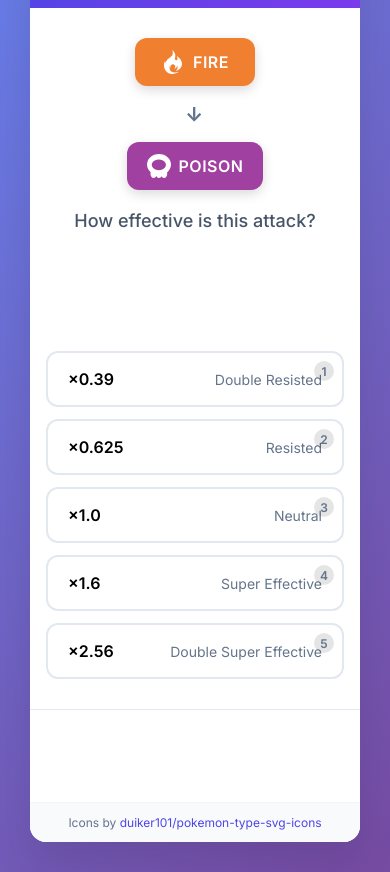
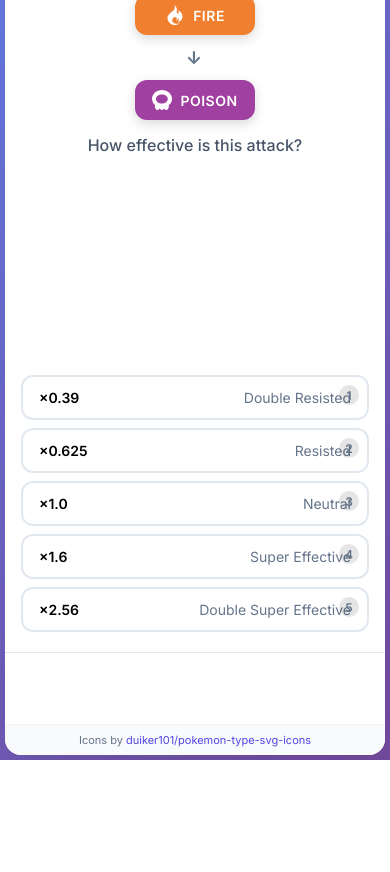
Before and after one commit to bajosoto/pogo-type-trainer, a plain HTML site: page index.html in a window 390 px wide. Shown: the part 94-966 px from the top of the page. After the commit the page ends 854 px from the top, so only its background shows below. Drawn offline with Linux system fonts and the light colour scheme.

Commit message:
Update @mobile css to fit elements on screen

```diff
--- a/styles.css
+++ b/styles.css
@@ -22,6 +22,8 @@ body {
     max-width: 500px;
     overflow: hidden;
     position: relative;
+    display: flex;
+    flex-direction: column;
 }
 
 .header {
@@ -62,11 +64,16 @@ body {
 
 .main-content {
     padding: 40px 20px;
+    flex: 1;
+    display: flex;
+    flex-direction: column;
+    justify-content: space-between;
+    min-height: 0;
 }
 
 .question-container {
     text-align: center;
-    margin-bottom: 40px;
+    margin-bottom: 30px;
 }
 
 .matchup {
@@ -110,8 +117,8 @@ body {
 }
 
 .inline-feedback {
-    margin-top: 20px;
-    min-height: 60px;
+    margin-top: 15px;
+    min-height: 50px;
     opacity: 0;
     transition: opacity 0.3s ease;
 }
@@ -271,34 +278,99 @@ body {
 
 /* Responsive design */
 @media (max-width: 480px) {
+    body {
+        padding: 5px;
+        align-items: flex-start;
+    }
+
     .app-container {
-        margin: 10px;
+        margin: 0;
         border-radius: 16px;
+        min-height: 100vh;
+        max-height: 100vh;
     }
 
     .header {
-        padding: 16px;
+        padding: 12px 16px;
+        flex-shrink: 0;
     }
 
     .title {
-        font-size: 20px;
+        font-size: 18px;
     }
 
     .main-content {
-        padding: 30px 16px;
+        padding: 20px 16px;
+        gap: 20px;
+    }
+
+    .question-container {
+        margin-bottom: 15px;
     }
 
     .matchup {
         flex-direction: column;
-        gap: 16px;
+        gap: 12px;
+        margin-bottom: 15px;
     }
 
     .arrow {
         transform: rotate(90deg);
-        font-size: 20px;
+        font-size: 18px;
     }
 
     .type-badge {
         min-width: 120px;
+        padding: 10px 16px;
+        font-size: 14px;
+    }
+
+    .type-icon {
+        width: 20px;
+        height: 20px;
+    }
+
+    .question-text {
+        font-size: 16px;
+        margin-bottom: 10px;
+    }
+
+    .inline-feedback {
+        margin-top: 10px;
+        min-height: 40px;
+    }
+
+    .feedback-status {
+        font-size: 18px;
+        margin-bottom: 6px;
+    }
+
+    .feedback-explanation {
+        font-size: 13px;
+    }
+
+    .answers-container {
+        gap: 8px;
+    }
+
+    .answer-btn {
+        padding: 12px 16px;
+        font-size: 14px;
+    }
+
+    .next-btn-container {
+        padding: 15px 16px;
+        flex-shrink: 0;
+    }
+
+    .next-btn {
+        padding: 12px;
+        font-size: 14px;
+    }
+
+    .attribution {
+        padding: 8px 16px;
+        font-size: 11px;
+        flex-shrink: 0;
     }
 }
```
